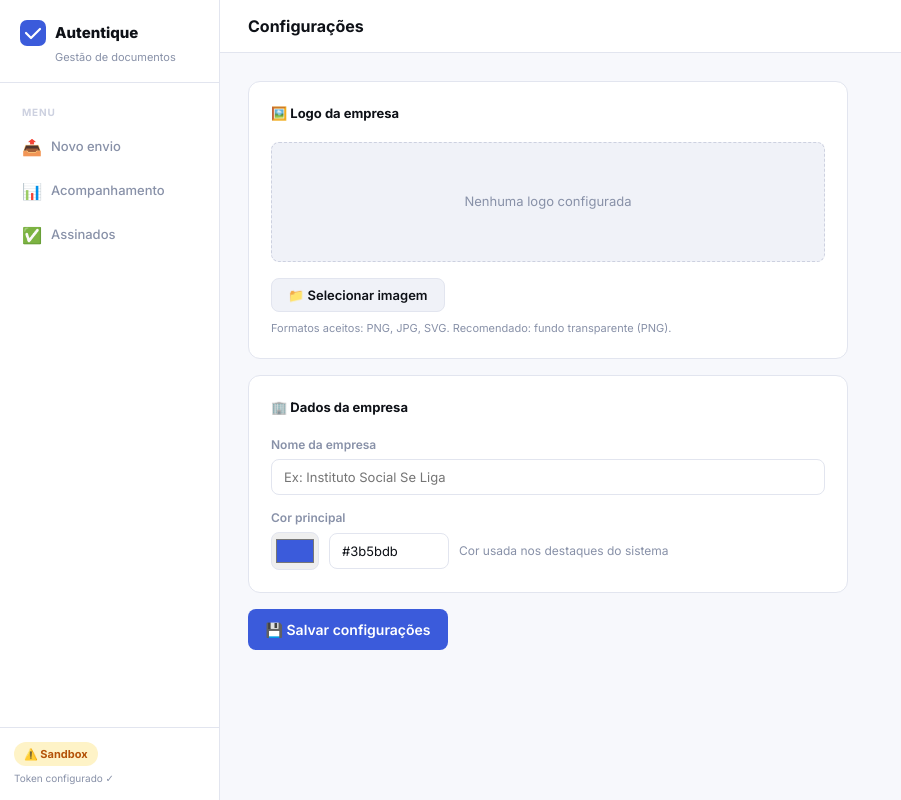
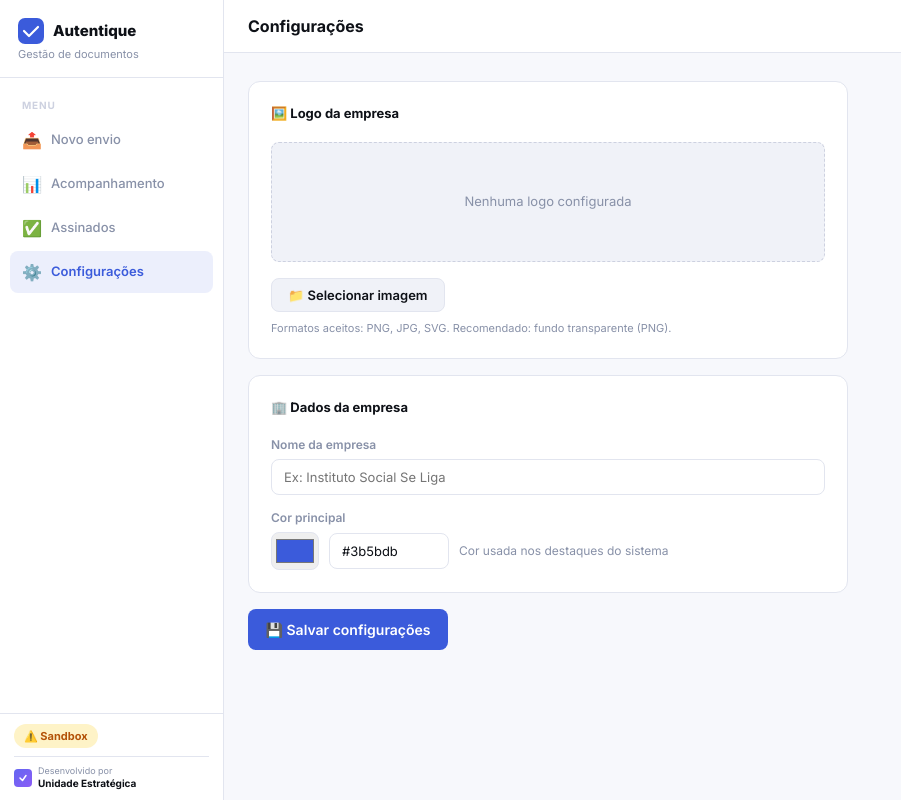
Before and after one commit to carlosigorchaves/envio_documentos, a Next.js app: page /config in a window 1280 px wide. Shown: the whole page, without its empty margins (0-901 px from the left). Built offline with nearby package versions, Linux system fonts and the light colour scheme.

Commit message:
Update Sidebar.js

```diff
--- a/components/Sidebar.js
+++ b/components/Sidebar.js
@@ -1,52 +1,80 @@
 'use client'
 import Link from 'next/link'
 import { usePathname } from 'next/navigation'
+import { useState, useEffect } from 'react'
 
 const LINKS = [
   { href: '/envio',          icon: '📤', label: 'Novo envio' },
   { href: '/acompanhamento', icon: '📊', label: 'Acompanhamento' },
   { href: '/assinados',      icon: '✅', label: 'Assinados' },
+  { href: '/config',         icon: '⚙️', label: 'Configurações' },
 ]
 
 export default function Sidebar({ sandbox }) {
   const path = usePathname()
+  const [cfg, setCfg] = useState({ logoUrl: '', nomeEmpresa: '', corPrimaria: '#3b5bdb' })
+
+  useEffect(() => {
+    function carregarCfg() {
+      const c = JSON.parse(localStorage.getItem('ue_config') || '{}')
+      setCfg({
+        logoUrl:     c.logoUrl     || '',
+        nomeEmpresa: c.nomeEmpresa || '',
+        corPrimaria: c.corPrimaria || '#3b5bdb',
+      })
+    }
+    carregarCfg()
+    window.addEventListener('ue_config_updated', carregarCfg)
+    return () => window.removeEventListener('ue_config_updated', carregarCfg)
+  }, [])
 
   return (
     <aside style={{
-      width: 220, background: 'var(--white)', borderRight: '1px solid var(--border)',
+      width: 224, background: 'var(--white)', borderRight: '1px solid var(--border)',
       display: 'flex', flexDirection: 'column', position: 'fixed',
       top: 0, left: 0, bottom: 0, zIndex: 10,
     }}>
-      {/* Brand */}
-      <div style={{ padding: '20px 20px 16px', borderBottom: '1px solid var(--border)' }}>
-        <div style={{ display: 'flex', alignItems: 'center', gap: 9, fontWeight: 800, fontSize: 15 }}>
+      {/* Brand / Logo */}
+      <div style={{ padding: '18px 18px 14px', borderBottom: '1px solid var(--border)' }}>
+        {cfg.logoUrl ? (
+          <div style={{ marginBottom: 8 }}>
+            <img src={cfg.logoUrl} alt="Logo"
+              style={{ maxHeight: 52, maxWidth: '100%', objectFit: 'contain' }}/>
+          </div>
+        ) : (
+          <div style={{ display: 'flex', alignItems: 'center', gap: 9, fontWeight: 800, fontSize: 15, marginBottom: 2 }}>
             <svg width="26" height="26" viewBox="0 0 26 26" fill="none">
-            <rect width="26" height="26" rx="7" fill="#3b5bdb"/>
+              <rect width="26" height="26" rx="7" fill={cfg.corPrimaria || '#3b5bdb'}/>
               <path d="M6 13l5 5 9-9" stroke="#fff" strokeWidth="2.2" strokeLinecap="round" strokeLinejoin="round"/>
             </svg>
             Autentique
           </div>
-        <div style={{ fontSize: 11, color: 'var(--muted)', marginTop: 3, paddingLeft: 35 }}>
-          Gestão de documentos
+        )}
+        {cfg.nomeEmpresa && (
+          <div style={{ fontSize: 11, color: 'var(--muted)', fontWeight: 500 }}>
+            {cfg.nomeEmpresa}
           </div>
+        )}
+        {!cfg.nomeEmpresa && !cfg.logoUrl && (
+          <div style={{ fontSize: 11, color: 'var(--muted)' }}>Gestão de documentos</div>
+        )}
       </div>
 
       {/* Nav */}
       <nav style={{ padding: '12px 10px', flex: 1 }}>
-        <div style={{ fontSize: 10, fontWeight: 700, textTransform: 'uppercase', letterSpacing: '.8px', color: 'var(--border2)', padding: '10px 12px 6px' }}>
+        <div style={{ fontSize: 10, fontWeight: 700, textTransform: 'uppercase', letterSpacing: '.8px', color: 'var(--border2)', padding: '8px 12px 6px' }}>
           Menu
         </div>
         {LINKS.map(l => {
-          const active = path === l.href
+          const active = path === l.href || path?.startsWith(l.href + '/')
           return (
             <Link key={l.href} href={l.href} style={{
               display: 'flex', alignItems: 'center', gap: 9,
               padding: '9px 12px', borderRadius: 'var(--r8)',
               fontSize: 13, fontWeight: active ? 600 : 500,
-              color: active ? 'var(--blue)' : 'var(--muted)',
-              background: active ? 'var(--blue-lt)' : 'transparent',
-              textDecoration: 'none', transition: 'all .15s',
-              marginBottom: 2,
+              color: active ? (cfg.corPrimaria || 'var(--blue)') : 'var(--muted)',
+              background: active ? `${cfg.corPrimaria || '#3b5bdb'}18` : 'transparent',
+              textDecoration: 'none', transition: 'all .15s', marginBottom: 2,
             }}>
               <span style={{ fontSize: 16 }}>{l.icon}</span>
               {l.label}
@@ -55,18 +83,42 @@ export default function Sidebar({ sandbox }) {
         })}
       </nav>
 
-      {/* Footer */}
-      <div style={{ padding: 14, borderTop: '1px solid var(--border)' }}>
+      {/* Status sandbox/prod */}
+      <div style={{ padding: '10px 14px', borderTop: '1px solid var(--border)' }}>
         <div style={{
           display: 'inline-flex', alignItems: 'center', gap: 6,
           fontSize: 11, fontWeight: 700, padding: '4px 10px', borderRadius: 99,
           background: sandbox ? 'var(--amber-lt)' : 'var(--green-lt)',
           color: sandbox ? 'var(--amber)' : 'var(--green)',
+          marginBottom: 8,
         }}>
           {sandbox ? '⚠️ Sandbox' : '✅ Produção'}
         </div>
-        <div style={{ fontSize: 10, color: 'var(--muted)', marginTop: 5 }}>
-          Token configurado ✓
+
+        {/* Rodapé Unidade Estratégica */}
+        <div style={{
+          borderTop: '1px solid var(--border)',
+          paddingTop: 8,
+          display: 'flex', alignItems: 'center', gap: 6,
+        }}>
+          <div style={{
+            width: 18, height: 18, borderRadius: 4,
+            background: 'linear-gradient(135deg, #6366f1, #8b5cf6)',
+            display: 'flex', alignItems: 'center', justifyContent: 'center',
+            flexShrink: 0,
+          }}>
+            <svg width="10" height="10" viewBox="0 0 10 10" fill="none">
+              <path d="M2 5l2.5 2.5L8 2.5" stroke="#fff" strokeWidth="1.5" strokeLinecap="round" strokeLinejoin="round"/>
+            </svg>
+          </div>
+          <div>
+            <div style={{ fontSize: 9, color: 'var(--muted)', lineHeight: 1.3 }}>
+              Desenvolvido por
+            </div>
+            <div style={{ fontSize: 10, fontWeight: 700, color: 'var(--text3)', lineHeight: 1.3 }}>
+              Unidade Estratégica
+            </div>
+          </div>
         </div>
       </div>
     </aside>
```
Lines whose indentation alone changed are shown as unchanged.
